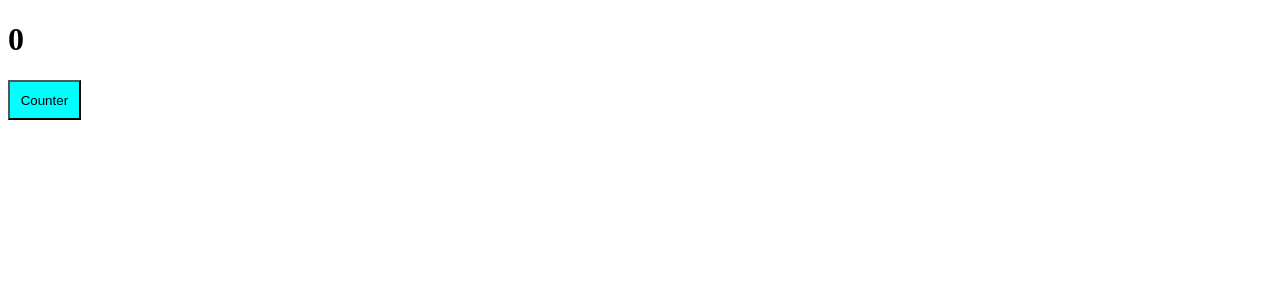
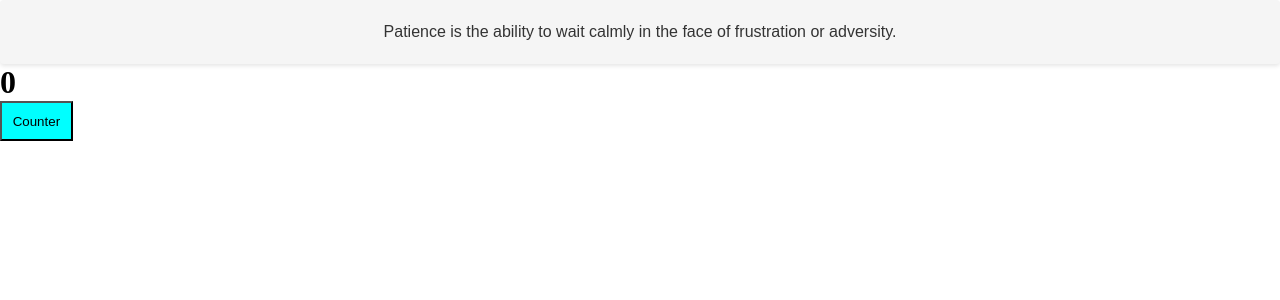
Before and after one commit to AndyGrigs/some-future-project-3, a React app: page / in a window 1280 px wide. Shown: the top 300 px of the page. Built offline with nearby package versions, Linux system fonts and the light colour scheme.

Commit message:
min scss and

```diff
--- /dev/null
+++ b/src/App.tsx
@@ -0,0 +1,16 @@
+import React from 'react'
+import './index.scss'
+import { Counter } from './components/Counter'
+
+const App = () => {
+  return (
+    <div className='app'>
+        <div className="patience">
+            <p>Patience is the ability to wait calmly in the face of frustration or adversity.</p>
+        </div>
+        <Counter/>
+    </div>
+  )
+}
+
+export default App
--- /dev/null
+++ b/src/index.scss
@@ -0,0 +1,20 @@
+*{
+    margin: 0;
+    padding: 0;
+    box-sizing: border-box;
+}
+
+.patience {
+    background-color: #f5f5f5;
+    padding: 20px;
+    border-radius: 4px;
+    font-family: Arial, sans-serif;
+    color: #333;
+    box-shadow: 0 2px 4px rgba(0, 0, 0, 0.1);
+  }
+
+  .patience p {
+    font-size: 16px;
+    line-height: 1.5;
+    text-align: center;
+  }
--- a/src/index.tsx
+++ b/src/index.tsx
@@ -1,13 +1,11 @@
 
 import React from 'react';
 import { createRoot } from 'react-dom/client';
-import { Counter } from './components/Counter';
+import App from './App';
 const root = createRoot(document.getElementById('root'));
 
 root.render(
     <React.StrictMode>
-        <Counter/>
-
-
+        <App/>
     </React.StrictMode>
 );
```
Also changed, not shown: src/style.scss (added), 1 other file (tests, documents, lock files or other folders).
